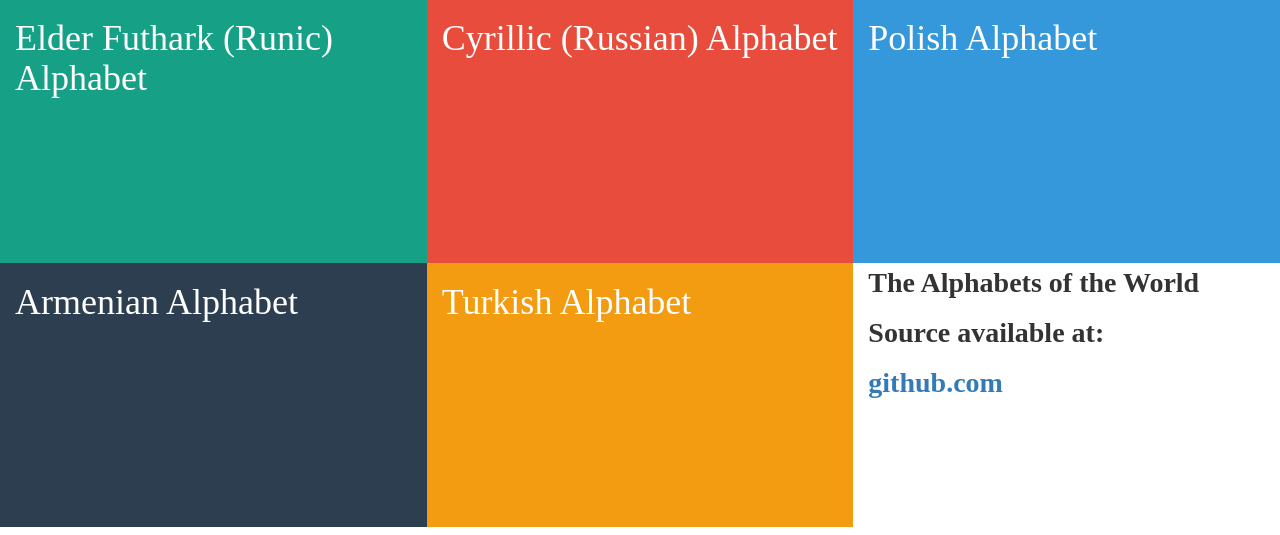
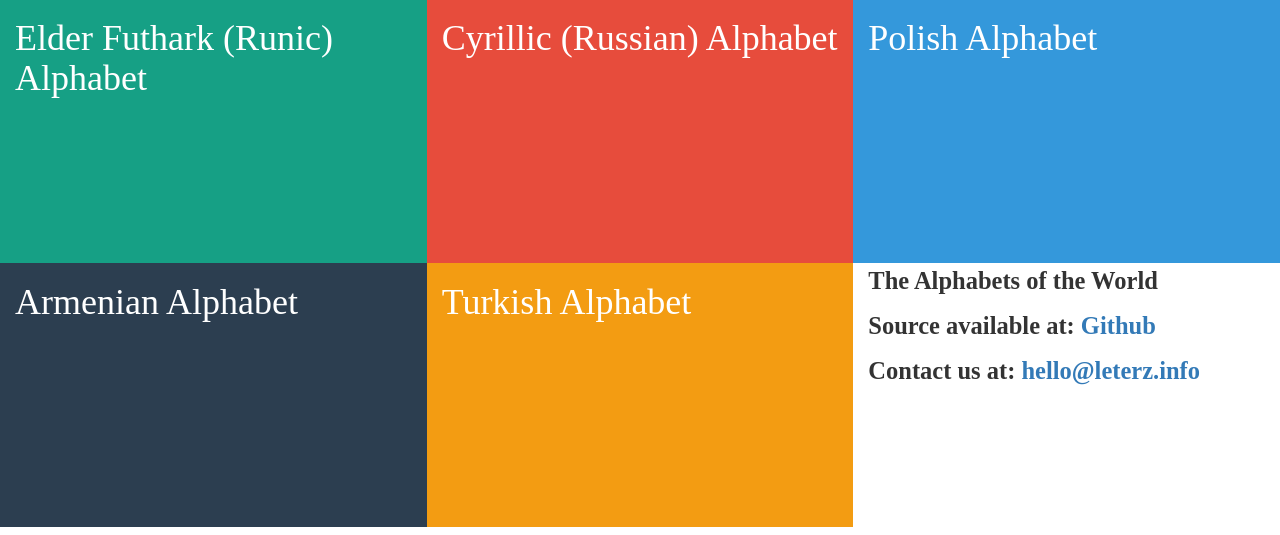
Before and after one commit to davies-adam/letterz, a Flask app: page / in a window 1280 px wide. Shown: the part 265-800 px from the top of the page. Run offline with Flask 2, Linux system fonts and the light colour scheme; some libraries are stand-ins or nearby versions.

Commit message:
Fixed links

```diff
--- a/static/intro.css
+++ b/static/intro.css
@@ -48,5 +48,5 @@ body, html {
 .about {
   height: 33%;
   font-weight: bold;
-  font-size: 2em;
+  font-size: 1.75em;
 }
--- a/templates/intro.html
+++ b/templates/intro.html
@@ -51,8 +51,8 @@
     </a>
     <div class="col-md-4 about">
         <p>The Alphabets of the World</p>
-        <p>Source available at:</p>
-        <a>github.com</a>
+        <p>Source available at: <a href="https://github.com/davies-adam/letterz">Github</a></p>
+      <p>Contact us at: <a href="mailto:hello@leterz.info">hello@leterz.info</a></p>
     </div>
 </body>
 </html>
```
